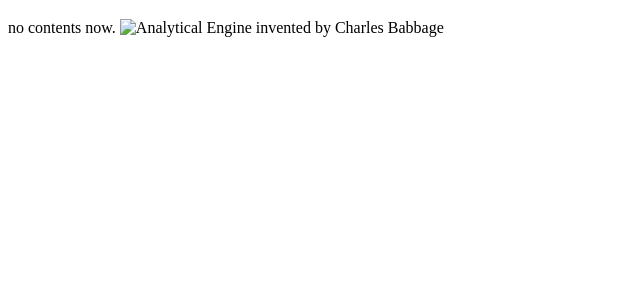
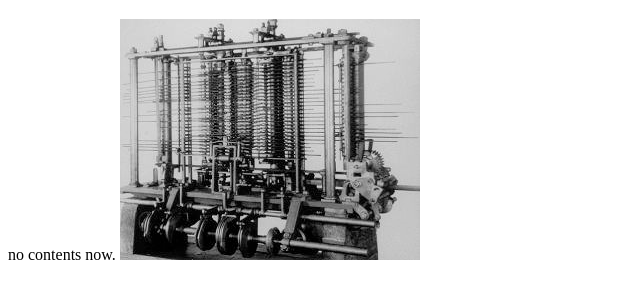
Before and after one commit to analytical-engines/website, a plain HTML site: page index.html in a window 1280 px wide. Shown: the part 61-360 px from the top of the page, without its empty margins (0-640 px from the left). Drawn offline with Linux system fonts and the light colour scheme.

Commit message:
Update index.html

```diff
--- a/index.html
+++ b/index.html
@@ -7,6 +7,6 @@
     <body>
         <h1>Analytical Engines</h1>
         no contents now.
-        <img url="./analytical-engine.png" alt="Analytical Engine invented by Charles Babbage" />
+        <img src="analytical-engine.png" alt="Analytical Engine invented by Charles Babbage" />
     </body>
 </html>
```
